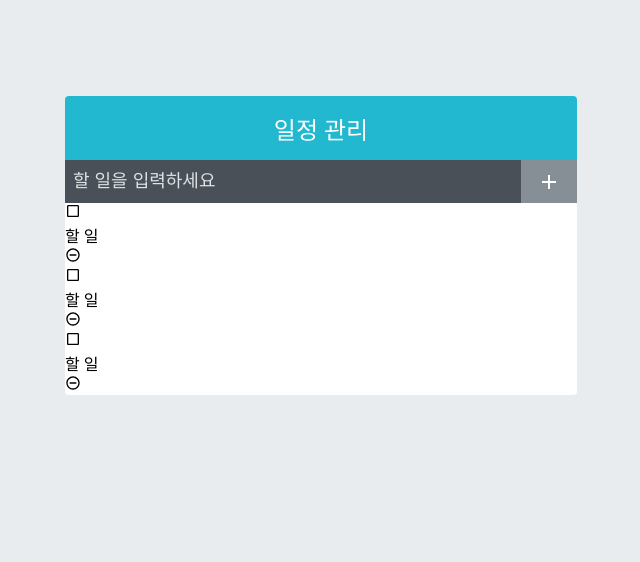
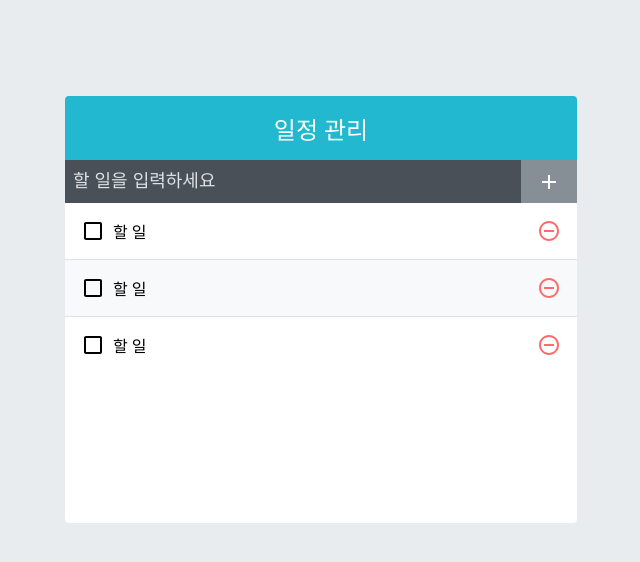
Before and after one commit to ggsuccess/todo-app, a React (Create React App) app: page / in a window 1280 px wide. Shown: the top 562 px of the page, without its empty margins (319-959 px from the left). Built offline with nearby package versions, Linux system fonts and the light colour scheme.

Commit message:
todoScss

```diff
--- a/src/components/TodoList.scss
+++ b/src/components/TodoList.scss
@@ -0,0 +1,5 @@
+.TodoList {
+  min-height: 320px;
+  max-height: 513px;
+  overflow-y: auto;
+}
--- a/src/components/TodoListItem.scss
+++ b/src/components/TodoListItem.scss
@@ -0,0 +1,48 @@
+.TodoListItem {
+  padding: 1rem;
+  display: flex;
+  align-items: center; //세로 중앙 정렬
+  &:nth-child(even) {
+    background: #f8f9fa;
+  }
+
+  .checkbox {
+    cursor: pointer;
+    flex: 1; //차지할 수 있는 영역 모두 차지
+    display: flex;
+    align-items: center; //세로 중앙 정렬
+    svg {
+      //아이콘
+      font-size: 1.5rem;
+    }
+    .text {
+      margin-left: 0.5rem;
+      flex: 1;
+    }
+    //체크되었을 때 보여 줄 스타일
+    &.checked {
+      svg {
+        color: #22b8cf;
+      }
+      .text {
+        color: #adb5bd;
+        text-decoration: line-through;
+      }
+    }
+  }
+  .remove {
+    display: flex;
+    align-items: center;
+    font-size: 1.5rem;
+    color: #ff6b6b;
+    cursor: pointer;
+    &:hover {
+      color: #ff8787;
+    }
+  }
+
+  //엘리먼트 사이에 테두리 넣어 줌
+  & + & {
+    border-top: 1px solid #dee2e6;
+  }
+}
```
